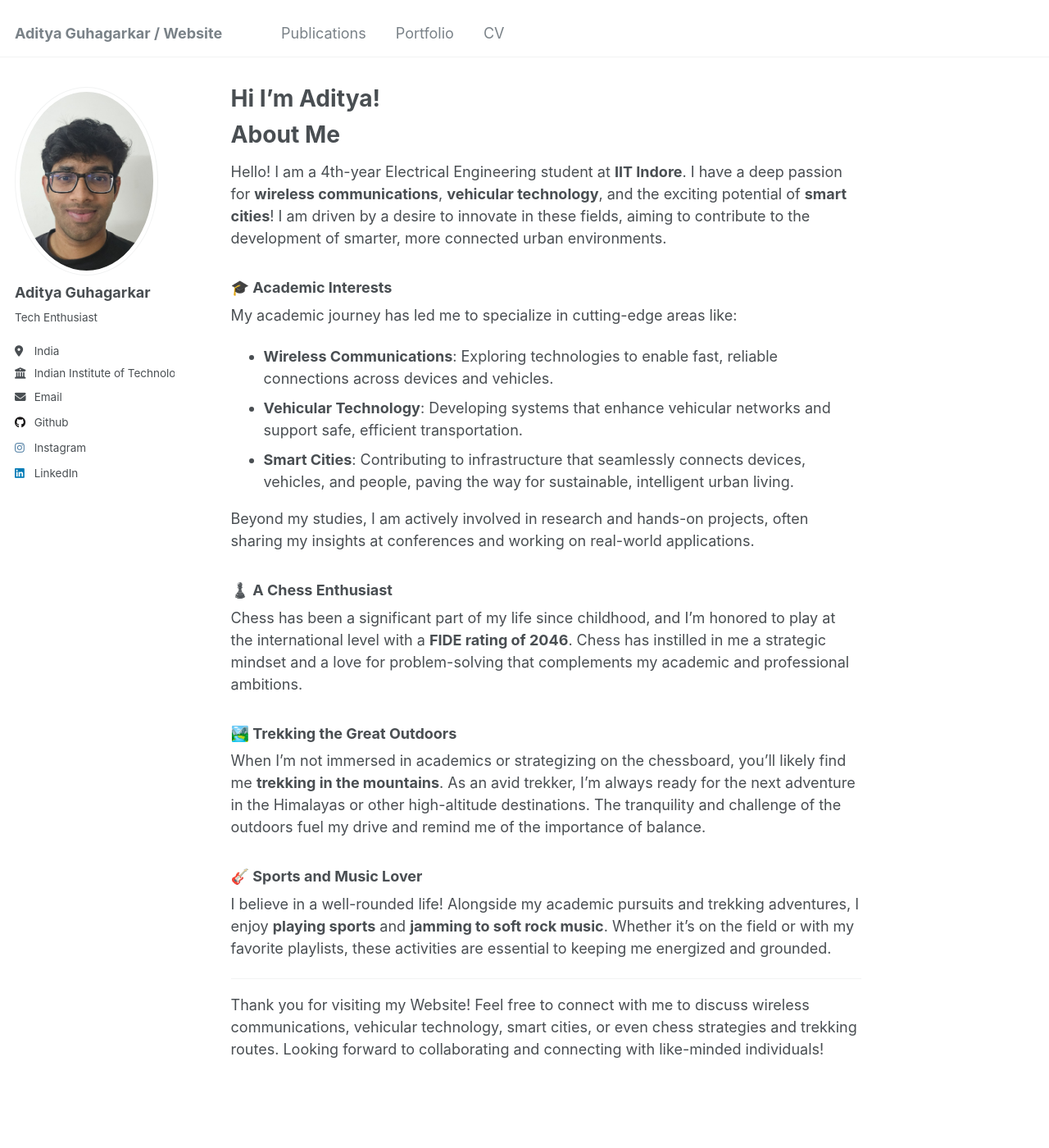
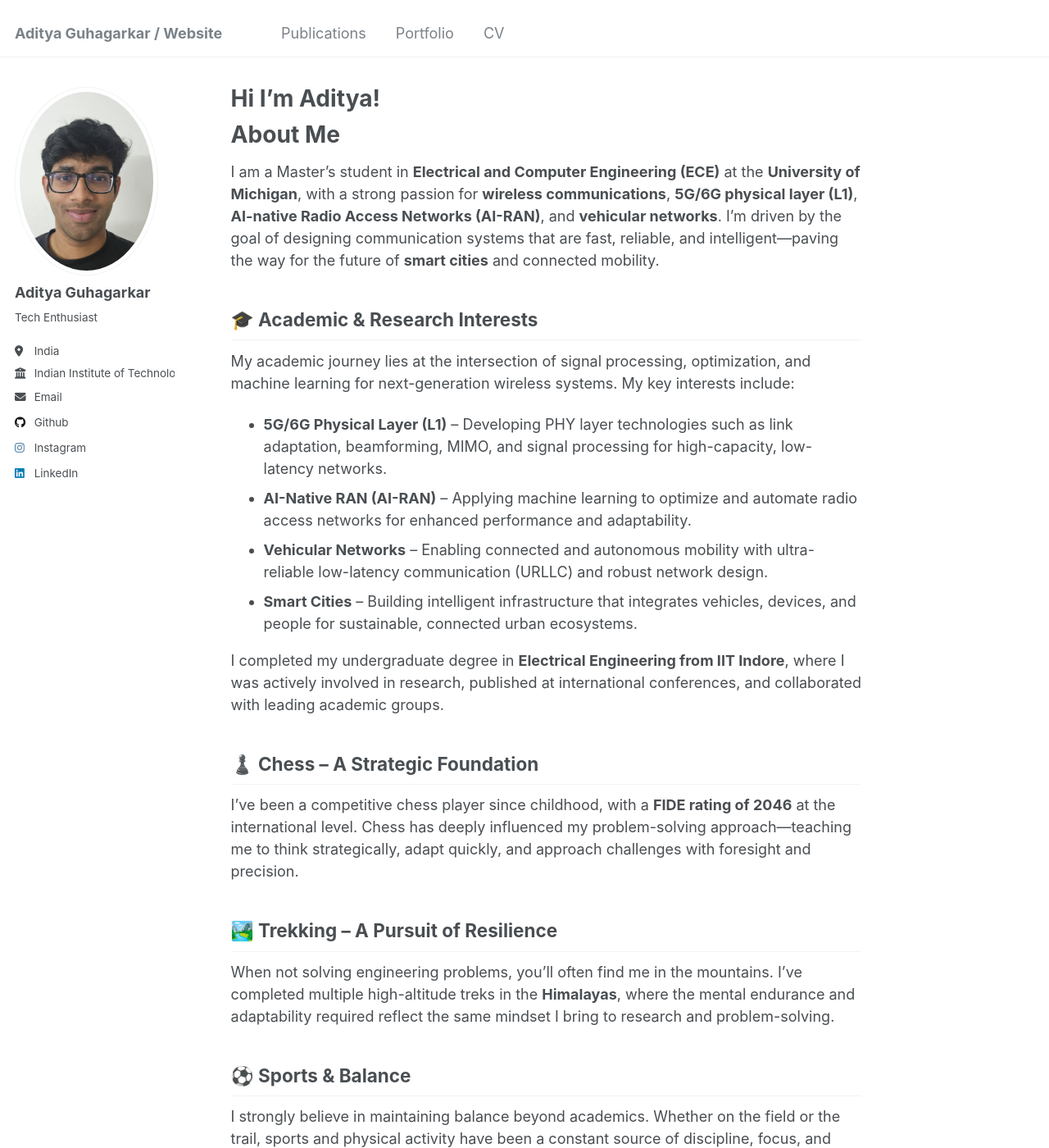
Before and after one commit to AdityaGuhagarkar/adityaguhagarkar.github.io, a Jekyll site: the page built from _pages/about.md, in a window 1280 px wide and 1400 px high. Shown: the whole window at 82% size. Built offline with Jekyll 4.4.1, drawn with Linux system fonts in a browser that asks for light colours; some of the changed text lies outside the part shown.

Commit message:
Update about.md

```diff
--- a/_pages/about.md
+++ b/_pages/about.md
@@ -9,25 +9,26 @@ redirect_from:
 
 # About Me
 
-Hello! I am a 4th-year Electrical Engineering student at **IIT Indore**. I have a deep passion for **wireless communications**, **vehicular technology**, and the exciting potential of **smart cities**! I am driven by a desire to innovate in these fields, aiming to contribute to the development of smarter, more connected urban environments.
+I am a Master’s student in **Electrical and Computer Engineering (ECE)** at the **University of Michigan**, with a strong passion for **wireless communications**, **5G/6G physical layer (L1)**, **AI-native Radio Access Networks (AI-RAN)**, and **vehicular networks**. I’m driven by the goal of designing communication systems that are fast, reliable, and intelligent—paving the way for the future of **smart cities** and connected mobility.
 
-### 🎓 Academic Interests
-My academic journey has led me to specialize in cutting-edge areas like:
-- **Wireless Communications**: Exploring technologies to enable fast, reliable connections across devices and vehicles.
-- **Vehicular Technology**: Developing systems that enhance vehicular networks and support safe, efficient transportation.
-- **Smart Cities**: Contributing to infrastructure that seamlessly connects devices, vehicles, and people, paving the way for sustainable, intelligent urban living.
+## 🎓 Academic & Research Interests
+My academic journey lies at the intersection of signal processing, optimization, and machine learning for next-generation wireless systems. My key interests include:
+- **5G/6G Physical Layer (L1)** – Developing PHY layer technologies such as link adaptation, beamforming, MIMO, and signal processing for high-capacity, low-latency networks.
+- **AI-Native RAN (AI-RAN)** – Applying machine learning to optimize and automate radio access networks for enhanced performance and adaptability.
+- **Vehicular Networks** – Enabling connected and autonomous mobility with ultra-reliable low-latency communication (URLLC) and robust network design.
+- **Smart Cities** – Building intelligent infrastructure that integrates vehicles, devices, and people for sustainable, connected urban ecosystems.
 
-Beyond my studies, I am actively involved in research and hands-on projects, often sharing my insights at conferences and working on real-world applications.
+I completed my undergraduate degree in **Electrical Engineering from IIT Indore**, where I was actively involved in research, published at international conferences, and collaborated with leading academic groups.
 
-### ♟️ A Chess Enthusiast
-Chess has been a significant part of my life since childhood, and I'm honored to play at the international level with a **FIDE rating of 2046**. Chess has instilled in me a strategic mindset and a love for problem-solving that complements my academic and professional ambitions.
+## ♟️ Chess – A Strategic Foundation
+I’ve been a competitive chess player since childhood, with a **FIDE rating of 2046** at the international level. Chess has deeply influenced my problem-solving approach—teaching me to think strategically, adapt quickly, and approach challenges with foresight and precision.
 
-### 🏞️ Trekking the Great Outdoors
-When I’m not immersed in academics or strategizing on the chessboard, you’ll likely find me **trekking in the mountains**. As an avid trekker, I’m always ready for the next adventure in the Himalayas or other high-altitude destinations. The tranquility and challenge of the outdoors fuel my drive and remind me of the importance of balance.
+## 🏞️ Trekking – A Pursuit of Resilience
+When not solving engineering problems, you’ll often find me in the mountains. I’ve completed multiple high-altitude treks in the **Himalayas**, where the mental endurance and adaptability required reflect the same mindset I bring to research and problem-solving.
 
-### 🎸 Sports and Music Lover
-I believe in a well-rounded life! Alongside my academic pursuits and trekking adventures, I enjoy **playing sports** and **jamming to soft rock music**. Whether it’s on the field or with my favorite playlists, these activities are essential to keeping me energized and grounded.
+## ⚽ Sports & Balance
+I strongly believe in maintaining balance beyond academics. Whether on the field or the trail, sports and physical activity have been a constant source of discipline, focus, and energy throughout my journey.
 
 ---
 
-Thank you for visiting my Website! Feel free to connect with me to discuss wireless communications, vehicular technology, smart cities, or even chess strategies and trekking routes. Looking forward to collaborating and connecting with like-minded individuals!
+Thank you for visiting my website! I’m always open to conversations about **wireless systems, PHY design, AI-RAN, vehicular networks**, or even **chess strategies and trekking adventures**. Looking forward to connecting and collaborating!
```
